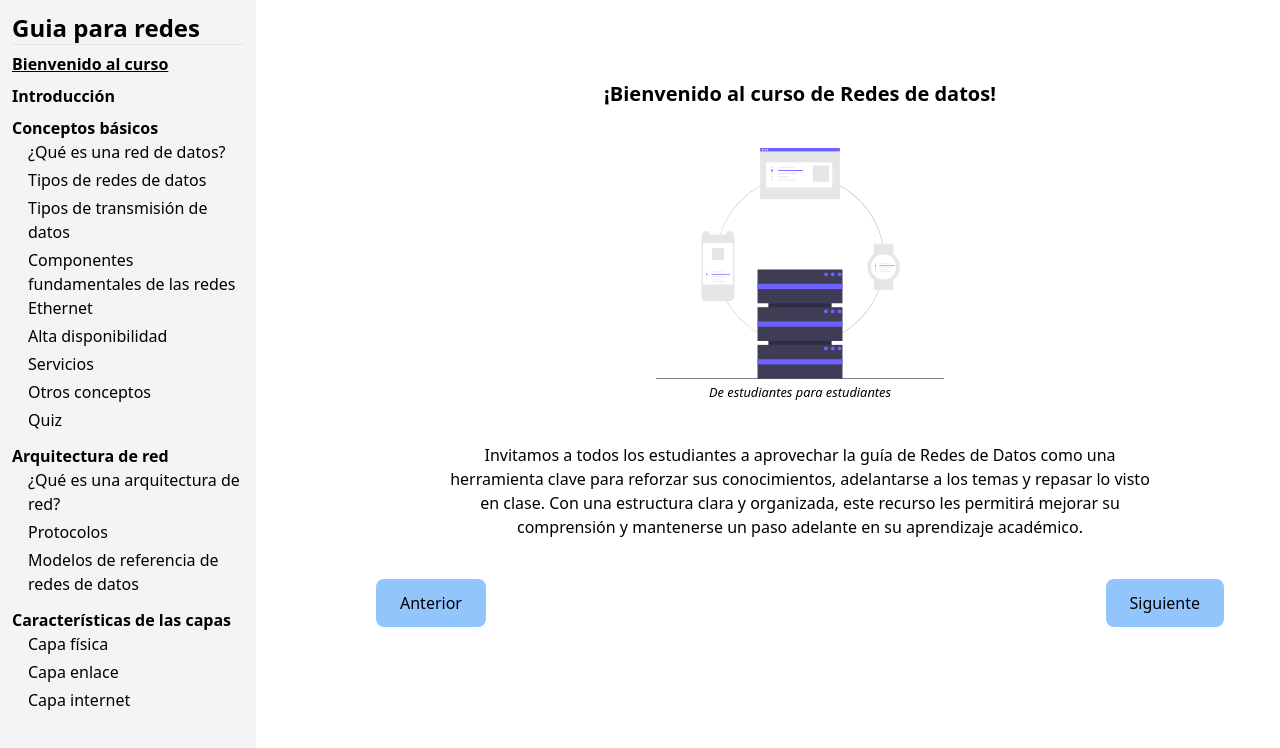
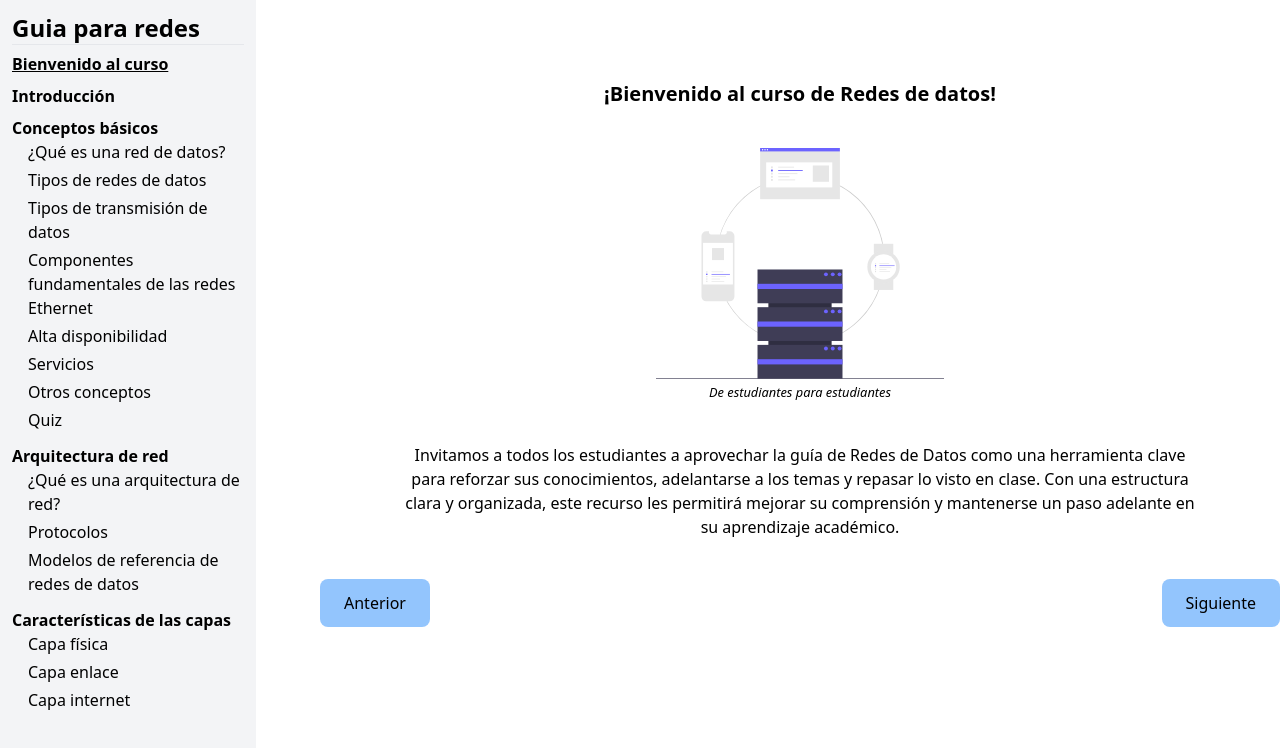
Before and after one commit to jeliasdiaz/Data-networks-guide, a React (Vite) app: page / in a window 1280 px wide. Shown: the top 748 px of the page. Built offline with nearby package versions, Linux system fonts and the light colour scheme.

Commit message:
Errors fixed

```diff
--- a/src/App.jsx
+++ b/src/App.jsx
@@ -14,12 +14,12 @@
 import { AltaDisponibilidad } from './pages/Conceptos-basicos/AltaDisponibilidad'
 import { ServiciosBasicos } from './pages/Conceptos-basicos/ServiciosBasicos'
 import { OtrosConceptos } from './pages/Conceptos-basicos/OtrosConceptos'
-import { ArquitecturaRed } from './pages/Conceptos-basicos/ArquitecturaRed'
 import { Protocolos } from './pages/ArquitecturaRed/Protocolos'
 import { CapaFisica } from './pages/CaracteristicasCapas/CapaFisica'
 import { CapaEnlace } from './pages/CaracteristicasCapas/CapaEnlace'
 import { CapaInternet } from './pages/CaracteristicasCapas/CapaInternet'
 import { ModelosReferencia } from './pages/ArquitecturaRed/ModelosReferencia'
+import { ArquitecturaRed } from './pages/ArquitecturaRed/ArquitecturaRed'
 
 function App() {
 	return (
@@ -29,7 +29,7 @@
 					<div className='md:w-1/4'>
 						<SideBar />
 					</div>
-					<div className='w-full px-5 md:px-14 md:w-3/4'>
+					<div className='w-full px-5 md:px-0 md:w-3/4'>
 						<Routes location={location}>
 							<Route path='/' element={<Welcome />} />
 							<Route path='/introduccion' element={<Introduccion />} />
@@ -89,6 +89,7 @@
 								path='/caracteristicas-capas/capa-internet'
 								element={<CapaInternet />}
 							/>
+
 						</Routes>
 						<BottomNavigation />
 					</div>
```
